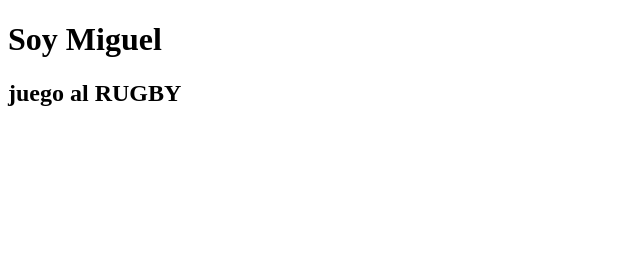
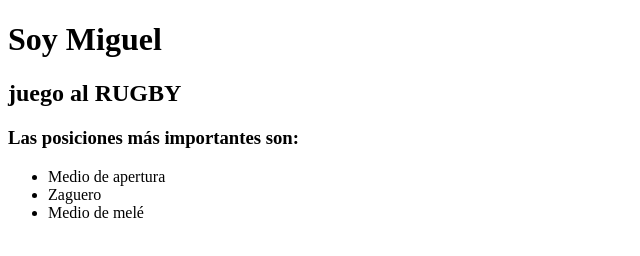
Before and after one commit to marlenmb/clase_mayo2026, a website: page MIguel.html in a window 1280 px wide. Shown: the whole page, without its empty margins (0-640 px from the left). Drawn offline with Linux system fonts and the light colour scheme.

Commit message:
Modifico el html Miguel.html, añado más información

```diff
--- a/MIguel.html
+++ b/MIguel.html
@@ -8,5 +8,11 @@
 <body>
     <h1> Soy Miguel </h1>
     <h2> juego al RUGBY </h2>
+    <h3> Las posiciones más importantes son:</h3>
+    <ul>
+    <li> Medio de apertura</li>
+    <li> Zaguero </li>
+    <li> Medio de melé</li>
+</ul>
 </body>
 </html>
```
